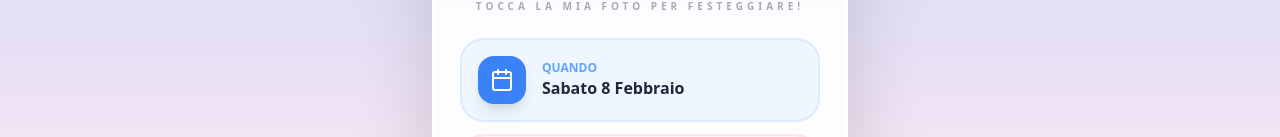
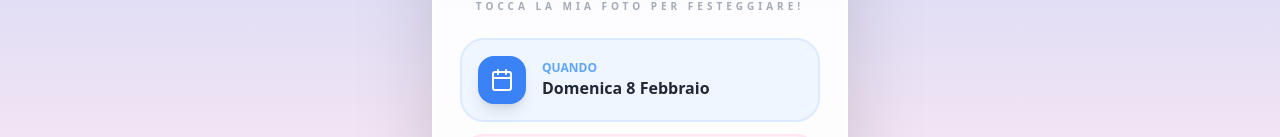
Before and after one commit to Lab164Projects/CompleannoLEO, a React (Vite) app: page / in a window 1280 px wide. Shown: the part 653-790 px from the top of the page. Built offline with nearby package versions, Linux system fonts and the light colour scheme.

Commit message:
fix: correct date to Domenica 8 Febbraio

```diff
--- a/components/PartyInfo.tsx
+++ b/components/PartyInfo.tsx
@@ -13,7 +13,7 @@ export const PartyInfo: React.FC<{ logoUrl?: string }> = ({ logoUrl }) => {
         </div>
         <div>
           <h3 className="text-xs font-black text-blue-400 uppercase">Quando</h3>
-          <p className="font-bold text-gray-800">Sabato 8 Febbraio</p>
+          <p className="font-bold text-gray-800">Domenica 8 Febbraio</p>
         </div>
       </div>
 
```
